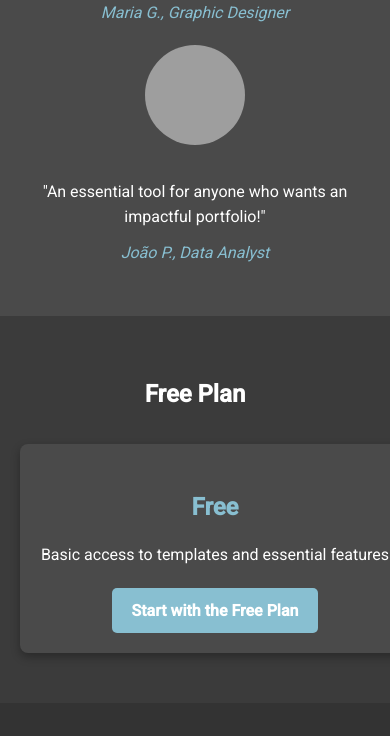
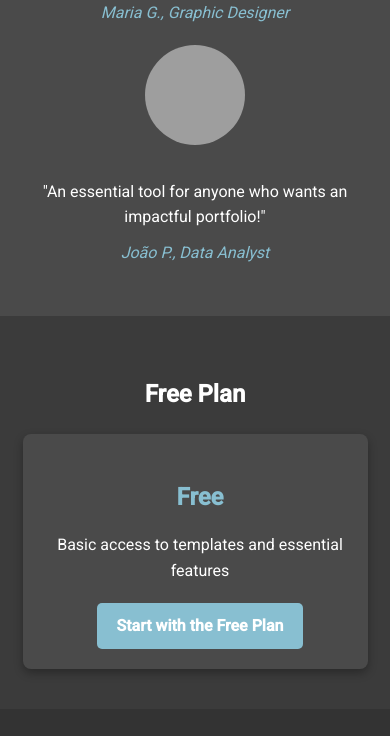
Before and after one commit to lukasrozado/landing-page-portfolio, a plain HTML site: page index.html in a window 390 px wide. Shown: the part 3091-3827 px from the top of the page. Drawn offline with Linux system fonts and the light colour scheme; grey boxes are pictures that could not be loaded.

Commit message:
Add files via upload

```diff
--- a/styles.css
+++ b/styles.css
@@ -222,11 +222,15 @@ footer {
         text-align: center;
     }
 
-    .feature, .testimonial, .plan {
+    .feature, .testimonial {
         width: 100%;
         margin: 10px 0;
+
     }
-
+    .plan{
+        width: 90%;
+        padding-right: 10px;;
+    }
     #nav-bar {
         flex-wrap: wrap;
         gap: 10px;
```
Also changed, not shown: index.html (+2 -6 lines).
